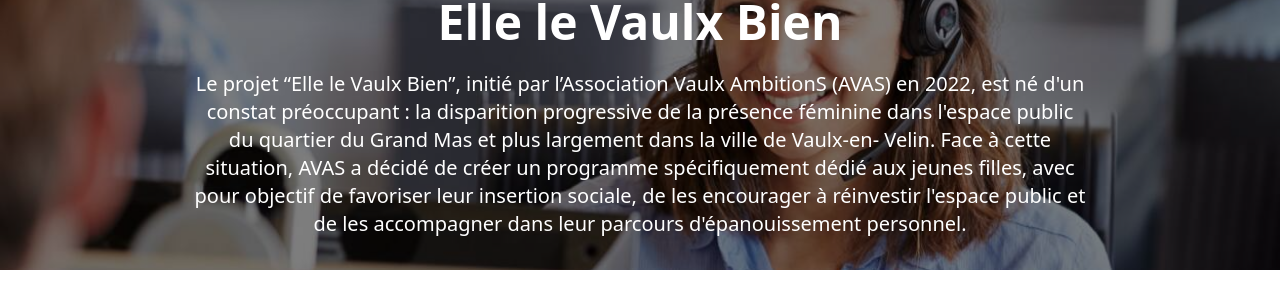
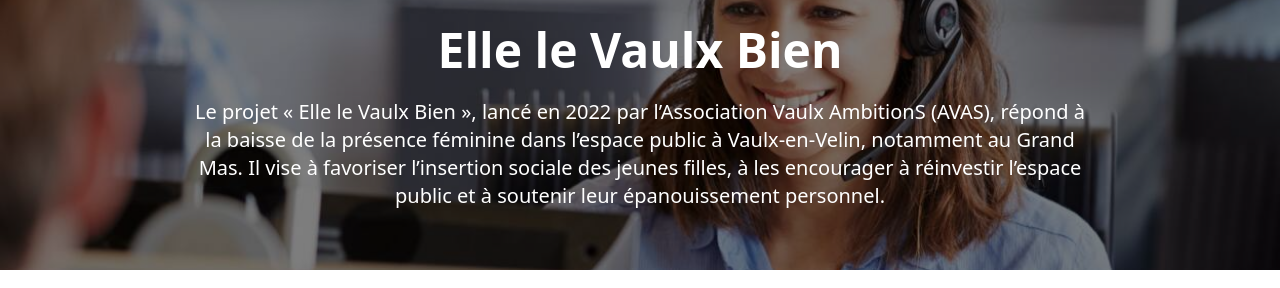
Before and after one commit to CrazyMery/Projet_AVAS, a React (Vite) app: page /poles/elle-le-vaulx-bien in a window 1280 px wide. Shown: the part 226-514 px from the top of the page. Built offline with nearby package versions, Linux system fonts and the light colour scheme; no server answers.

Commit message:
Update ElleLeVaulxBien.tsx

```diff
--- a/src/components/ElleLeVaulxBien.tsx
+++ b/src/components/ElleLeVaulxBien.tsx
@@ -46,13 +46,10 @@
                     <h1 className="text-3xl md:text-4xl lg:text-5xl font-bold mb-4 md:mb-6">Elle le Vaulx Bien</h1>
 
                     <p className="text-base md:text-lg lg:text-xl leading-relaxed max-w-4xl mx-auto">
-                        Le projet “Elle le Vaulx Bien”, initié par l’Association Vaulx AmbitionS (AVAS) en 2022, est
-                        né d'un constat préoccupant : la disparition progressive de la présence féminine dans
-                        l'espace public du quartier du Grand Mas et plus largement dans la ville de Vaulx-en-
-                        Velin. Face à cette situation, AVAS a décidé de créer un programme spécifiquement
-                        dédié aux jeunes filles, avec pour objectif de favoriser leur insertion sociale, de les
-                        encourager à réinvestir l'espace public et de les accompagner dans leur parcours
-                        d'épanouissement personnel.
+                        Le projet « Elle le Vaulx Bien », lancé en 2022 par l’Association Vaulx AmbitionS (AVAS),
+                        répond à la baisse de la présence féminine dans l’espace public à Vaulx-en-Velin, notamment au
+                        Grand Mas. Il vise à favoriser l’insertion sociale des jeunes filles,
+                        à les encourager à réinvestir l’espace public et à soutenir leur épanouissement personnel.
                     </p>
                 </div>
             </div>
```
